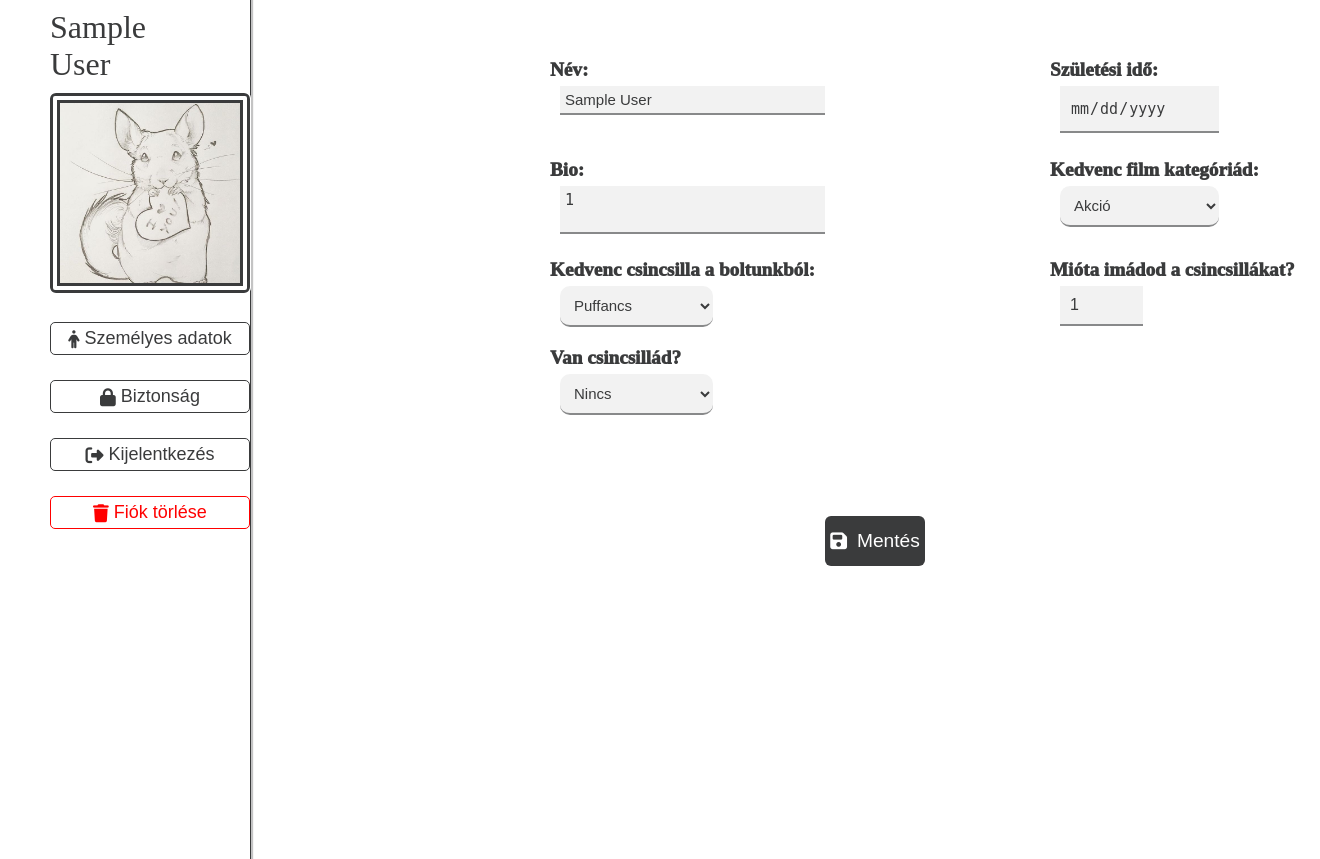
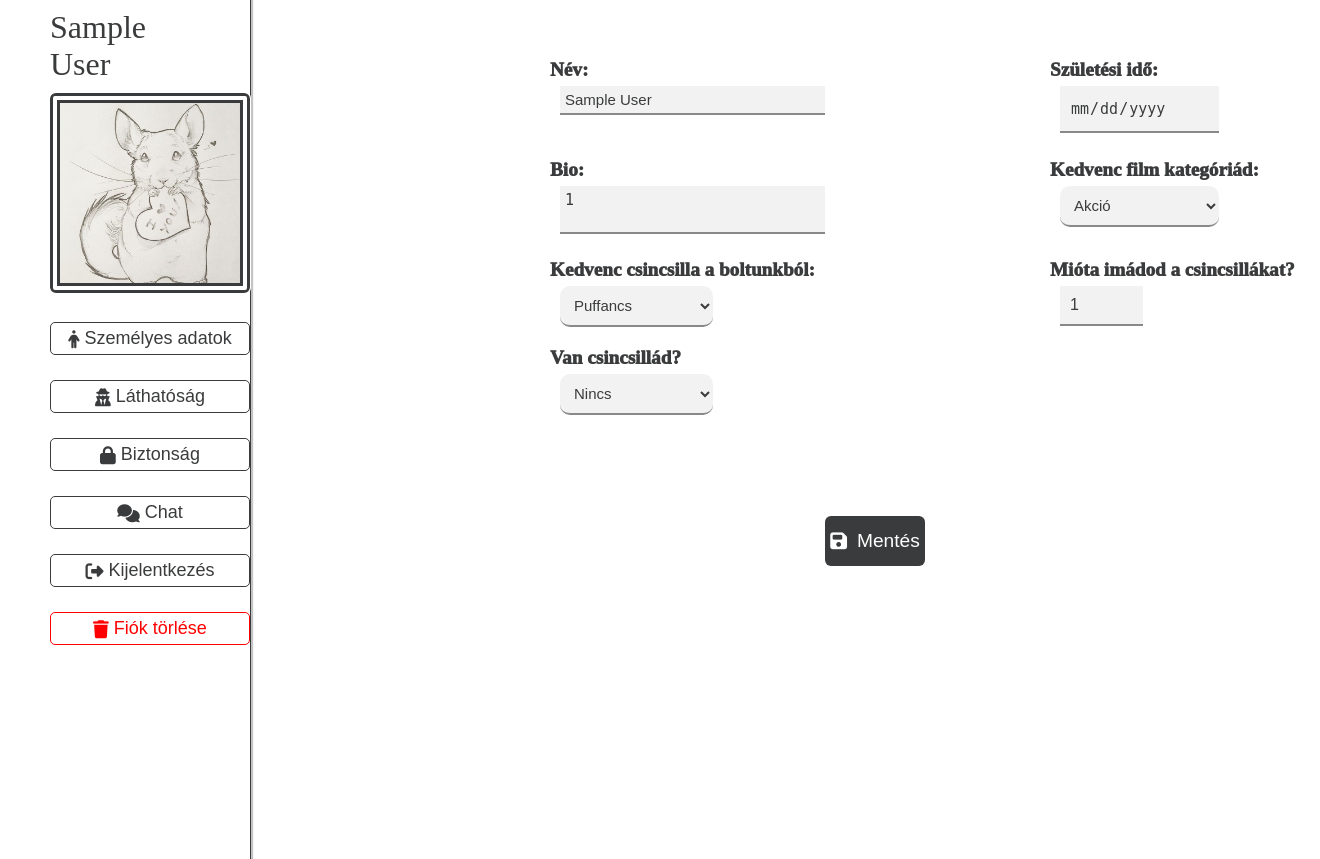
Before and after one commit to Bal500/IMDB_adatbazis_2023, a PHP site: page /user.php in a window 1320 px wide. Shown: the part 67-926 px from the top of the page. Run offline with PHP 8.4, Linux system fonts and the light colour scheme; the visitor is signed in with stand-in values (Sample User, id 1).

Commit message:
reverted changes

```diff
--- a/user.php
+++ b/user.php
@@ -48,8 +48,16 @@
                 <button class="defaultbtn"><i class="fa-solid fa-person"></i><span>Személyes adatok</span></button>
             </div>
 
+            <div class="privacy">
+                <button class="defaultbtn"><i class="fa-solid fa-user-secret"></i><span>Láthatóság</span></button>
+            </div>
+
             <div class="security">
                 <button class="defaultbtn"><i class="fa-solid fa-lock"></i><span>Biztonság</span></button>
+            </div>
+
+            <div class="chat">
+                <button class="defaultbtn"><i class="fa-solid fa-comments"></i><span>Chat</span></button>
             </div>
 
             <button onclick="window.location='logout.inc.php'" class="defaultbtn"><i class="fa-solid fa-right-from-bracket"></i><span>Kijelentkezés</span></button>
```
